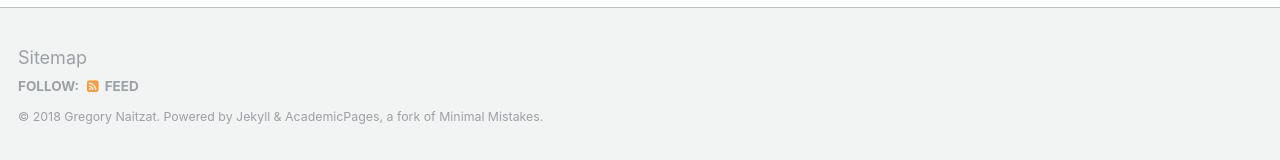
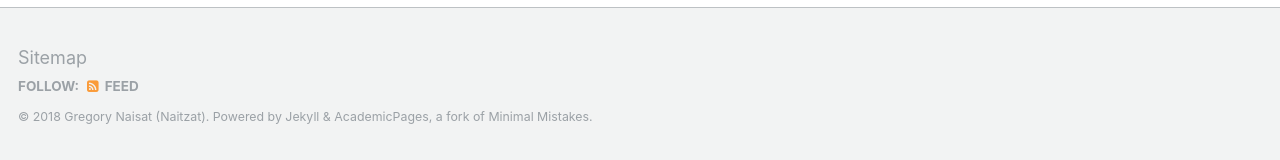
Before and after one commit to sgregnt/sgregnt.github.io, a Jekyll site: the page built from _pages/about.md, in a window 1280 px wide and 900 px high, scrolled down 4344 px. Shown: the part 737-897 px from the top of the window. Built offline with Jekyll 4.4.1, drawn with Linux system fonts in a browser that asks for light colours; some web fonts are replaced; some of the changed text lies outside the part shown.

```diff
--- a/_config.yml
+++ b/_config.yml
@@ -7,9 +7,9 @@
 
 # Site Settings
 locale                   : "en-US"
-title                    : "Person Homepage"
+title                    : "Homepage"
 title_separator          : "-"
-name                     : &name "Gregory Naitzat"
+name                     : &name "Gregory Naisat (Naitzat)"
 description              : &description "personal description"
 url                      : https://sgregnt.github.io # the base hostname & protocol for your site e.g. "https://mmistakes.github.io"
 baseurl                  : "" # the subpath of your site, e.g. "/blog"
```
